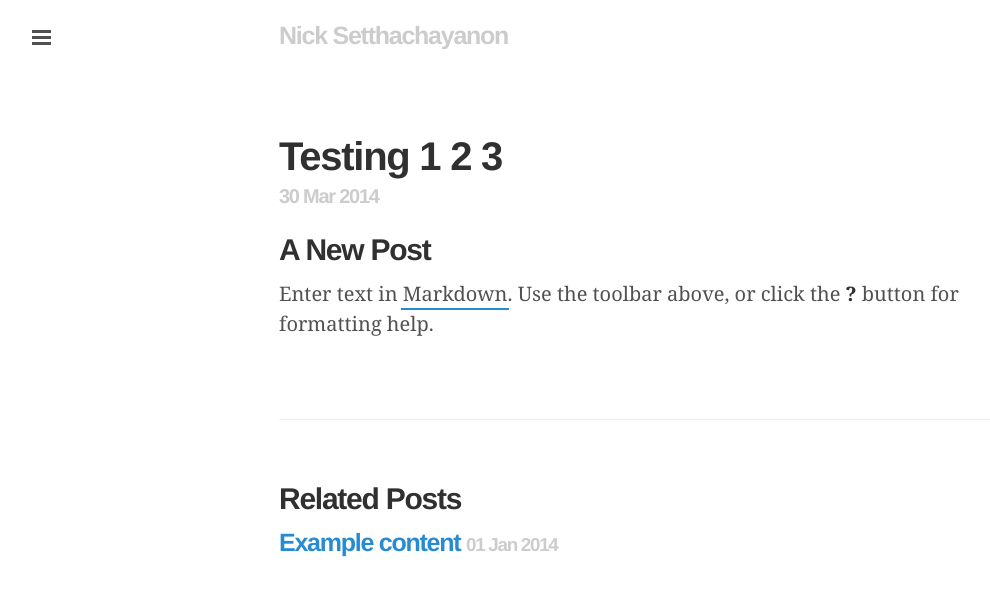
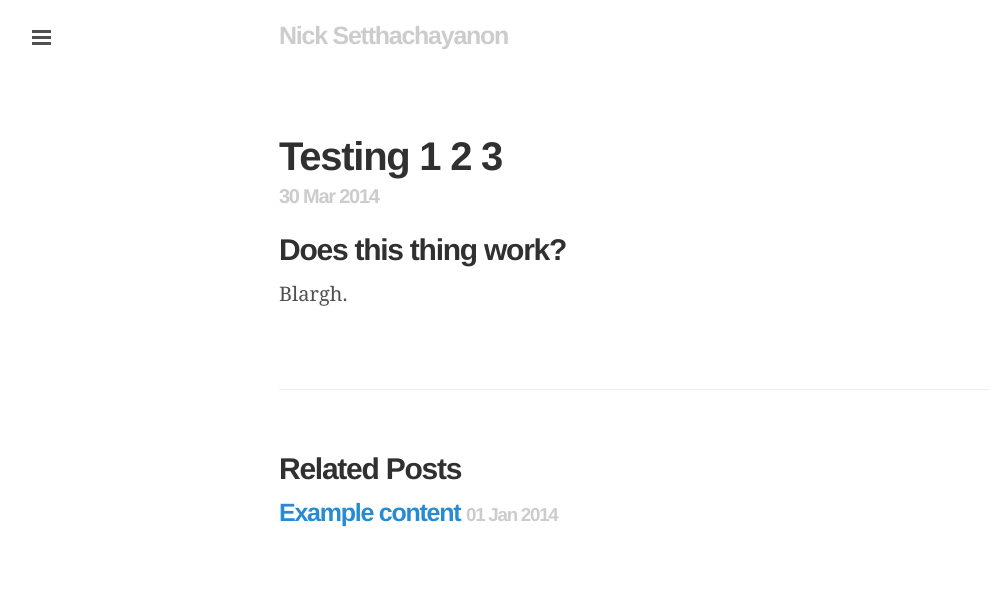
Before and after one commit to setthachayanon/setthachayanon.github.io, a Jekyll site: the page built from _posts/2014-03-30-testing-1-2-3.md, in a window 1280 px wide. Shown: the top 596 px of the page, without its empty margins (1-991 px from the left). Built offline with Jekyll 4.4.1, drawn with Linux system fonts in a browser that asks for light colours; Markdown is read by kramdown in place of the engine named in the settings.

Commit message:
Updated 2014-03-30-testing-1-2-3.md

```diff
--- a/_posts/2014-03-30-testing-1-2-3.md
+++ b/_posts/2014-03-30-testing-1-2-3.md
@@ -3,6 +3,6 @@ layout: post
 published: true
 ---
 
-## A New Post
+## Does this thing work?
 
-Enter text in [Markdown](http://daringfireball.net/projects/markdown/). Use the toolbar above, or click the **?** button for formatting help.
+Blargh.
```
